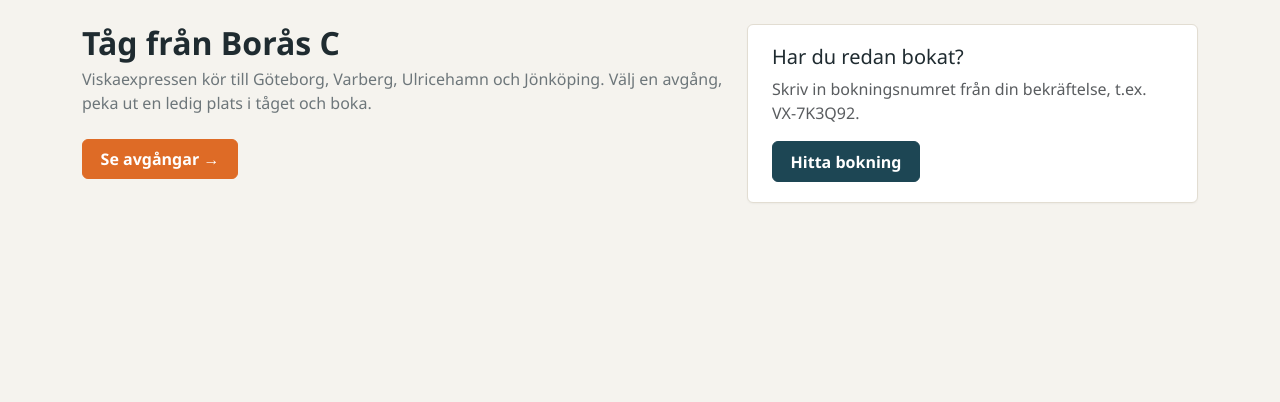
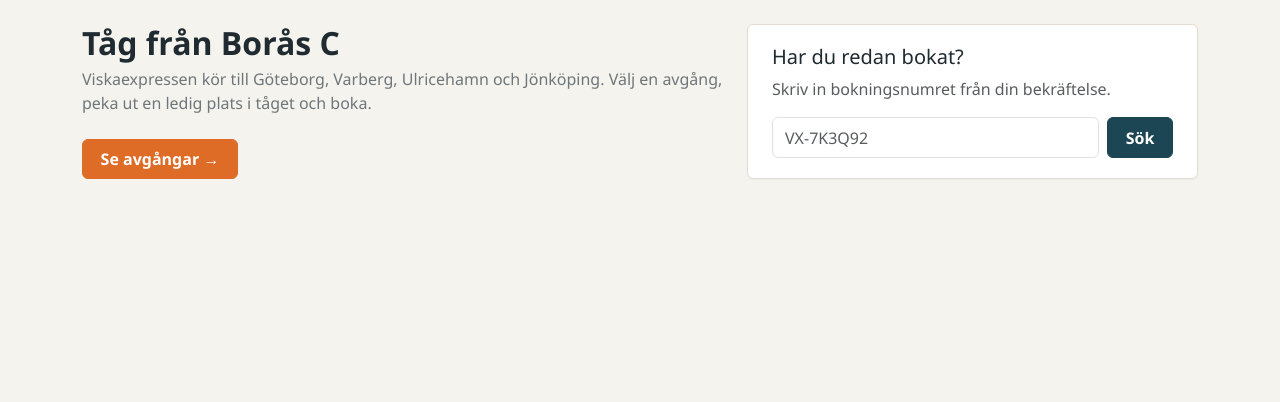
Before and after one commit to Shams421k/Webb-Lab-1-G10, an ASP.NET Core app: page / in a window 1280 px wide. Shown: the part 64-466 px from the top of the page. Run offline with ASP.NET Core 8, Linux system fonts and the light colour scheme; style sheets or scripts are compiled from the project's sources; the project's own start-up code is not run, and a stand-in starts its controllers and pages.

Commit message:
Find booking by number

```diff
--- a/Viskaexpressen/Controllers/HomeController.cs
+++ b/Viskaexpressen/Controllers/HomeController.cs
@@ -22,11 +22,6 @@ public class HomeController : Controller
         return View();
     }
 
-    public IActionResult HittaBokning()
-    {
-        return View();
-    }
-
     [ResponseCache(Duration = 0, Location = ResponseCacheLocation.None, NoStore = true)]
     public IActionResult Error()
     {
--- a/Viskaexpressen/Views/Home/Index.cshtml
+++ b/Viskaexpressen/Views/Home/Index.cshtml
@@ -14,8 +14,12 @@
     <div class="col-lg-5">
         <div class="info-kort">
             <h2 class="h5">Har du redan bokat?</h2>
-            <p class="text-muted">Skriv in bokningsnumret från din bekräftelse, t.ex. VX-7K3Q92.</p>
-            <a class="btn btn-vx-sekundar" asp-controller="Home" asp-action="HittaBokning">Hitta bokning</a>
+            <p class="text-muted">Skriv in bokningsnumret från din bekräftelse.</p>
+            <form asp-controller="Bokning" asp-action="Hitta" method="get" class="d-flex gap-2">
+                <input name="nummer" class="form-control" placeholder="VX-7K3Q92" maxlength="20"
+                       aria-label="Bokningsnummer" required />
+                <button type="submit" class="btn btn-vx-sekundar">Sök</button>
+            </form>
         </div>
     </div>
 </div>
--- a/Viskaexpressen/Views/Shared/_Layout.cshtml
+++ b/Viskaexpressen/Views/Shared/_Layout.cshtml
@@ -44,8 +44,8 @@
                                aria-current="@(Aktiv("Home", "Avgangar") == "active" ? "page" : null)">Avgångar</a>
                         </li>
                         <li class="nav-item">
-                            <a class="nav-link @Aktiv("Home", "HittaBokning")" asp-controller="Home" asp-action="HittaBokning"
-                               aria-current="@(Aktiv("Home", "HittaBokning") == "active" ? "page" : null)">Hitta bokning</a>
+                            <a class="nav-link @Aktiv("Bokning", "Hitta")" asp-controller="Bokning" asp-action="Hitta"
+                               aria-current="@(Aktiv("Bokning", "Hitta") == "active" ? "page" : null)">Hitta bokning</a>
                         </li>
                     </ul>
                 </div>
```
Also changed, not shown: Viskaexpressen/Views/Bokning/Hitta.cshtml (added, +36 -0 lines), Viskaexpressen/Views/Home/HittaBokning.cshtml (deleted, +0 -8 lines).
